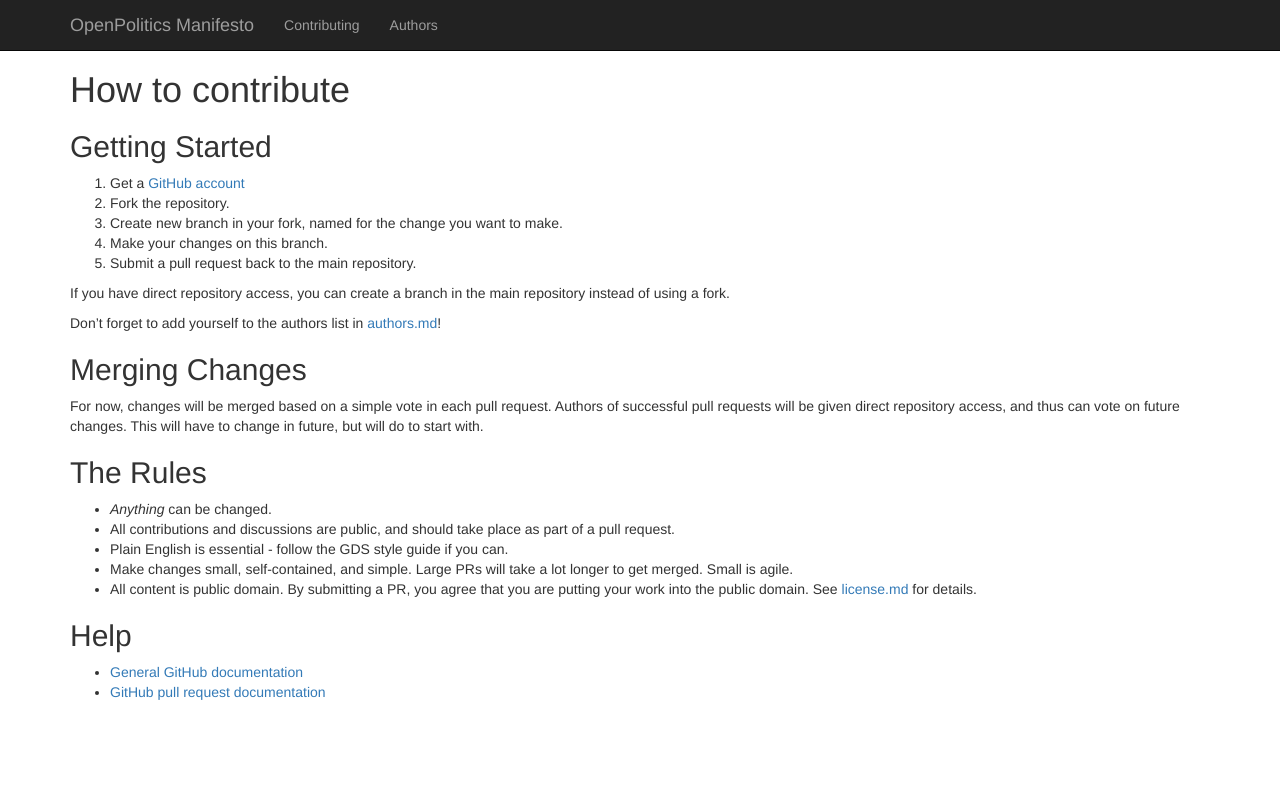
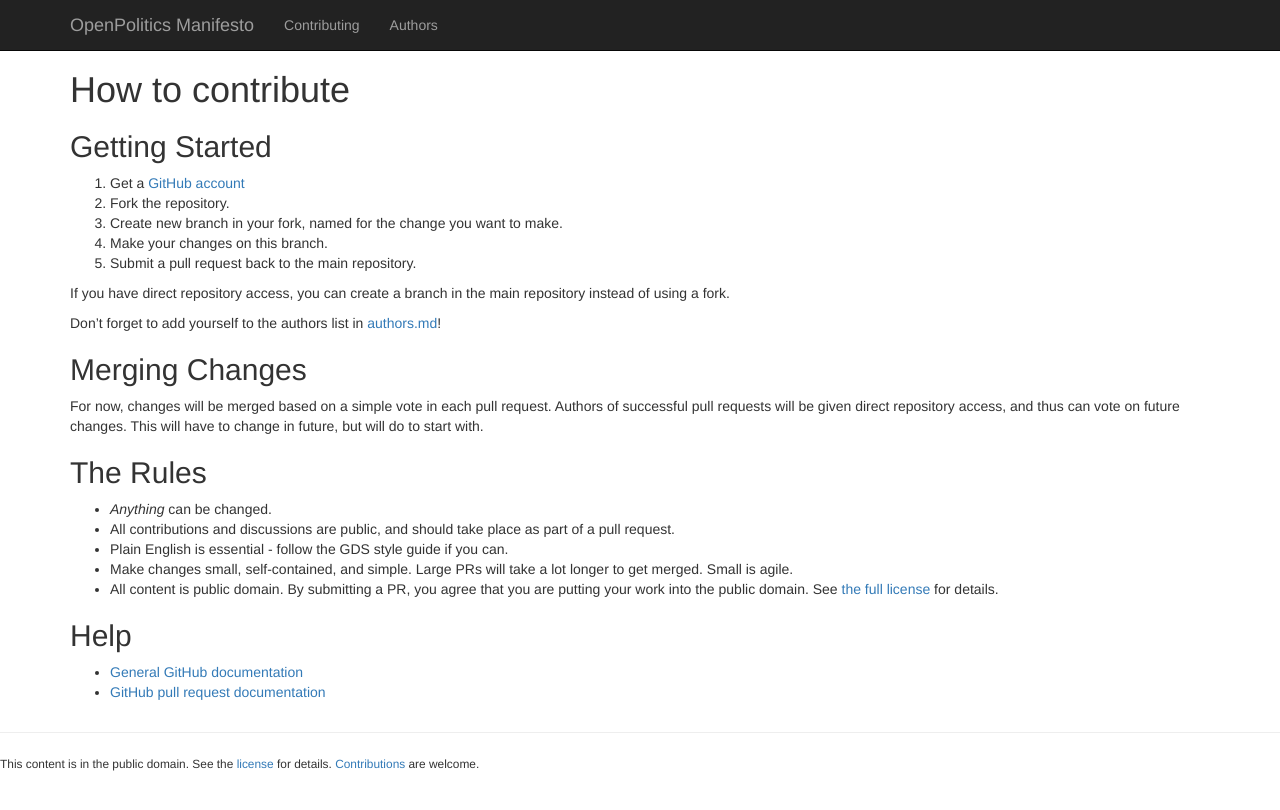
Before and after one commit to openpolitics/manifesto, a Jekyll site: the page built from contributing.md, in a window 1280 px wide. Shown: the top 810 px of the page. Built offline with Jekyll 4.4.1, drawn with Linux system fonts in a browser that asks for light colours; nearby versions of some CDN libraries.

Commit message:
Make license into a proper page, and link in footer.

```diff
--- a/_layouts/page.html
+++ b/_layouts/page.html
@@ -40,5 +40,12 @@
 
   </div>
 
+  <footer>
+    <hr/>
+    <small>
+      This content is in the public domain. See the <a href='/license.html'>license</a> for details. <a href='/contributing.html'>Contributions</a> are welcome.
+    </small>
+  </footer>
+
 </body>
 </html>
--- a/contributing.md
+++ b/contributing.md
@@ -25,8 +25,7 @@ For now, changes will be merged based on a simple vote in each pull request. Aut
 * All contributions and discussions are public, and should take place as part of a pull request.
 * Plain English is essential - follow the GDS style guide if you can.
 * Make changes small, self-contained, and simple. Large PRs will take a lot longer to get merged. Small is agile.
-* All content is public domain. By submitting a PR, you agree that you are putting your work into the public domain. See [license.md](license.md) for details.
-
+* All content is public domain. By submitting a PR, you agree that you are putting your work into the public domain. See [the full license](/license.html) for details.
 
 ## Help
 
```
Also changed, not shown: license.md.
